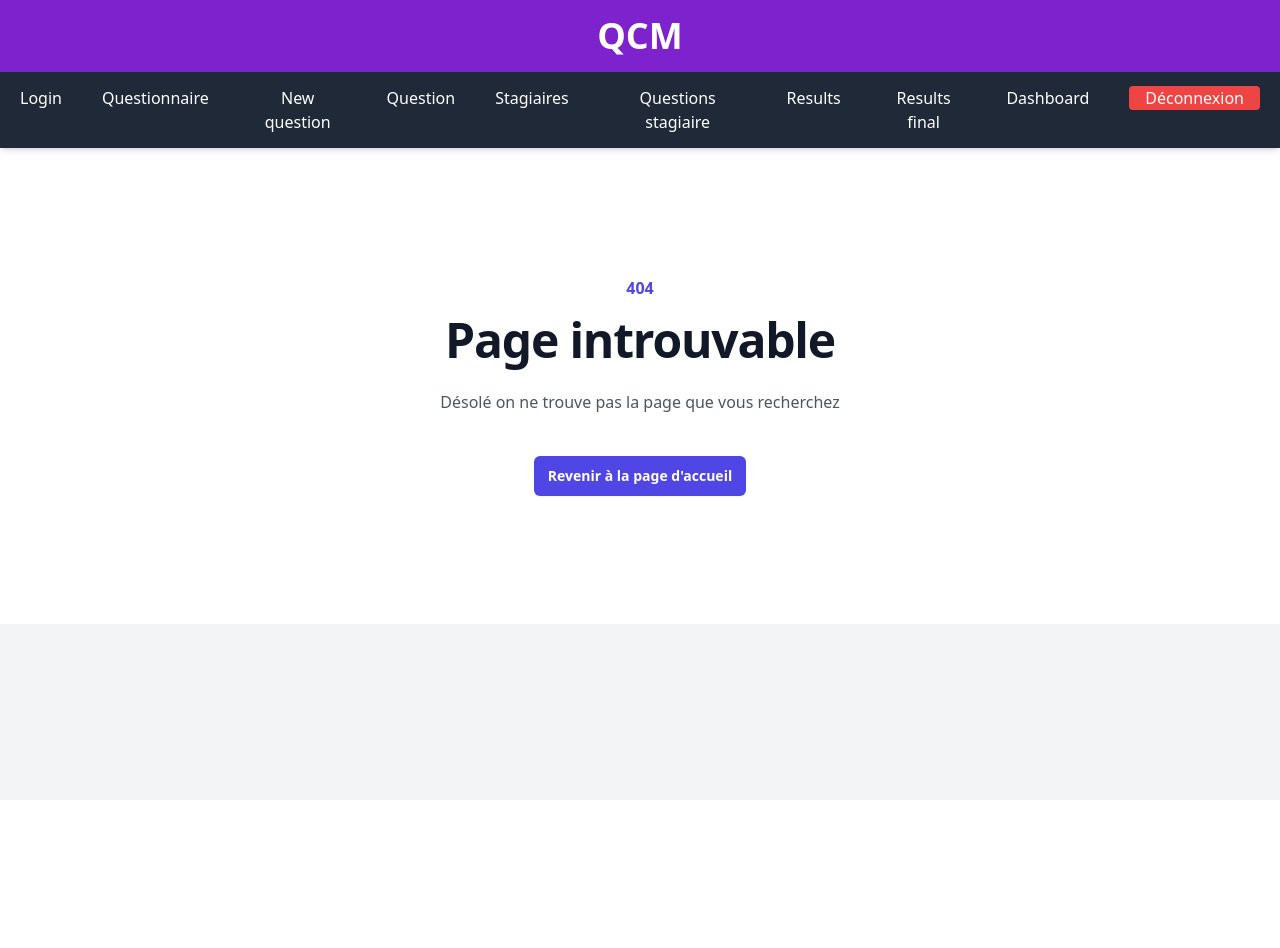
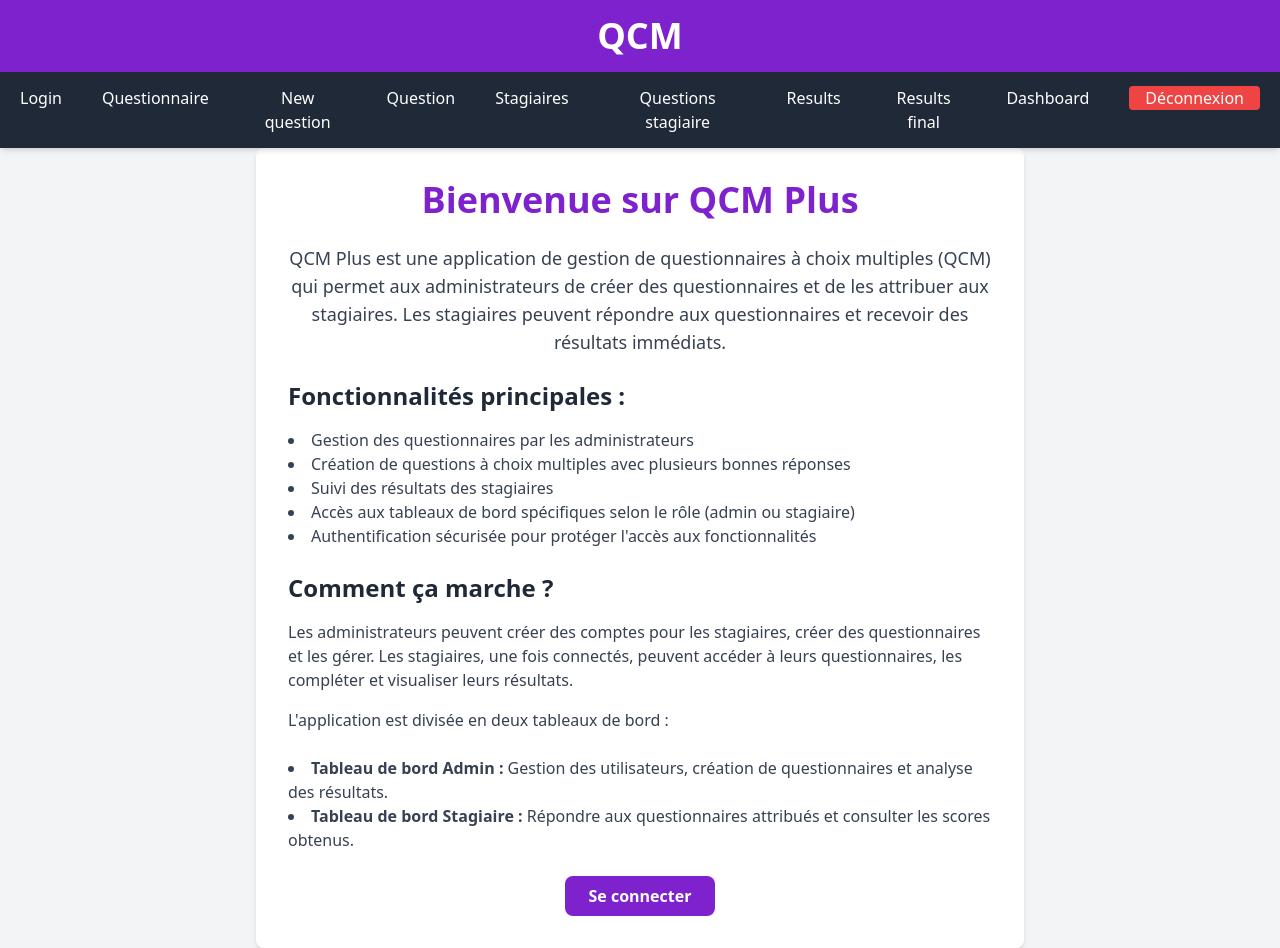
Before and after one commit to shamssyho/qcm, a React (Vite) app: page / in a window 1280 px wide. Before the commit the page ends 800 px from the top, so only its background shows below. Built offline with nearby package versions, Linux system fonts and the light colour scheme; the HTML template or start-up script is replaced by a standard one.

Commit message:
Add Home page

```diff
--- a/src/App.tsx
+++ b/src/App.tsx
@@ -20,6 +20,7 @@ import ForgotPassword from './pages/ForgotPassword';
 import QuestionnaireDetail from './pages/admin/questionnaire/QuestionnaireDetail';
 import NewQuestionnaireForm from './pages/admin/questionnaire/NewQuestionnaireForm';
 import { QuestionProvider } from './services/QuestionContext';
+import Home from './pages/Home';
 function App() {
 
   return (
@@ -29,6 +30,7 @@ function App() {
       <AuthProvider>
         <QuestionProvider>
           <Routes>
+            <Route path="/" element={<Home />} />
             <Route path="/login" element={<Login />} />
             <Route path="/admin" element={<PrivateRoute element={AdminPage} roles={['admin']} />} />
             <Route path="/questionnaire" element={<PrivateRoute element={Questionnaire} roles={['admin']} />} />
--- /dev/null
+++ b/src/pages/Home.tsx
@@ -0,0 +1,50 @@
+import React from 'react';
+import { Link } from 'react-router-dom';
+
+const Home: React.FC = () => {
+    return (
+        <div className="flex flex-col items-center justify-center min-h-screen bg-gray-100">
+            <div className="bg-white shadow-md rounded-lg p-8 max-w-3xl text-center">
+                <h1 className="text-4xl font-bold text-purple-700 mb-6">Bienvenue sur QCM Plus</h1>
+                <p className="text-lg text-gray-700 mb-6">
+                    QCM Plus est une application de gestion de questionnaires à choix multiples (QCM) qui permet aux administrateurs de créer des questionnaires et de les attribuer aux stagiaires. Les stagiaires peuvent répondre aux questionnaires et recevoir des résultats immédiats.
+                </p>
+                <div className="text-left">
+                    <h2 className="text-2xl font-semibold text-gray-800 mb-4">Fonctionnalités principales :</h2>
+                    <ul className="list-disc list-inside text-gray-700 mb-6">
+                        <li>Gestion des questionnaires par les administrateurs</li>
+                        <li>Création de questions à choix multiples avec plusieurs bonnes réponses</li>
+                        <li>Suivi des résultats des stagiaires</li>
+                        <li>Accès aux tableaux de bord spécifiques selon le rôle (admin ou stagiaire)</li>
+                        <li>Authentification sécurisée pour protéger l'accès aux fonctionnalités</li>
+                    </ul>
+                    <h2 className="text-2xl font-semibold text-gray-800 mb-4">Comment ça marche ?</h2>
+                    <p className="text-gray-700 mb-4">
+                        Les administrateurs peuvent créer des comptes pour les stagiaires, créer des questionnaires et les gérer. Les stagiaires, une fois connectés, peuvent accéder à leurs questionnaires, les compléter et visualiser leurs résultats.
+                    </p>
+                    <p className="text-gray-700 mb-6">
+                        L'application est divisée en deux tableaux de bord :
+                    </p>
+                    <ul className="list-disc list-inside text-gray-700 mb-6">
+                        <li>
+                            <span className="font-semibold">Tableau de bord Admin :</span> Gestion des utilisateurs, création de questionnaires et analyse des résultats.
+                        </li>
+                        <li>
+                            <span className="font-semibold">Tableau de bord Stagiaire :</span> Répondre aux questionnaires attribués et consulter les scores obtenus.
+                        </li>
+                    </ul>
+                </div>
+                <div className="flex justify-center space-x-4 mt-6">
+                    <Link
+                        to="/login"
+                        className="px-6 py-2 bg-purple-700 text-white rounded-lg font-semibold hover:bg-purple-800"
+                    >
+                        Se connecter
+                    </Link>
+                </div>
+            </div>
+        </div>
+    );
+};
+
+export default Home;
```
